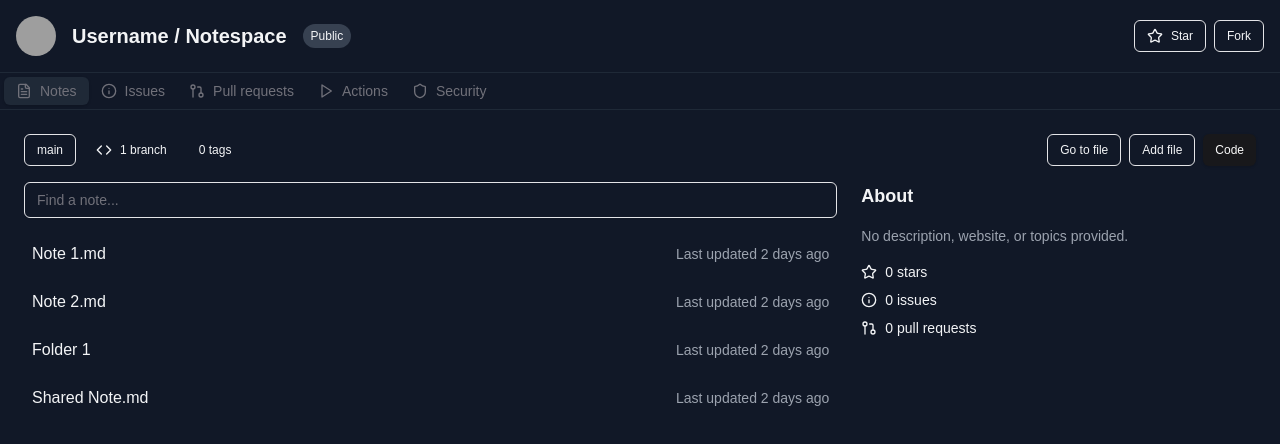
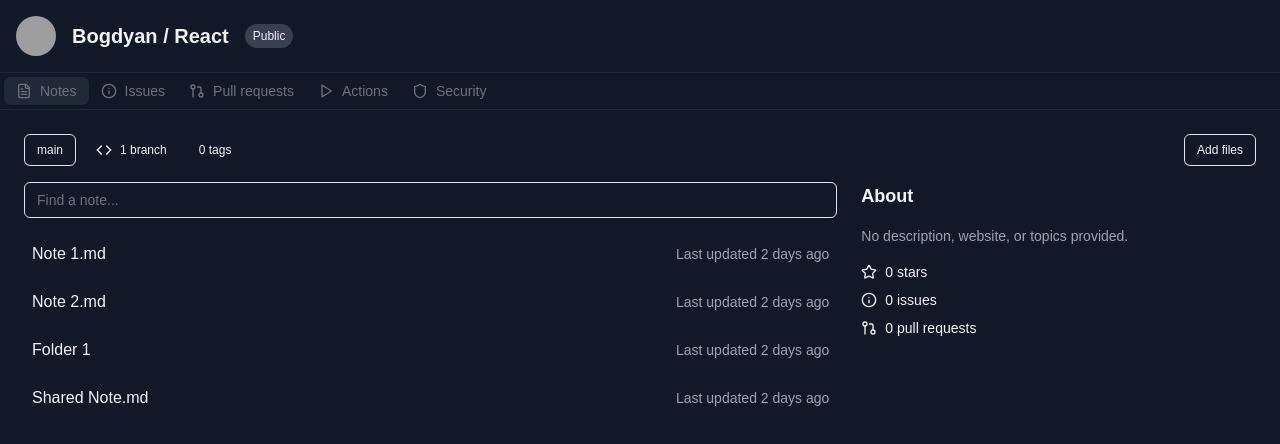
Before and after one commit to Bogdyans/TPWeb, a Next.js app: page /Bogdyan/React in a window 1280 px wide. Shown: the top 444 px of the page. Built offline with nearby package versions, Linux system fonts and the light colour scheme; grey boxes are pictures that could not be loaded.

Commit message:
feature([username]/[notespace]): Add username and notespace info on page

```diff
--- /dev/null
+++ b/app/[username]/[notespace]/components/rootFileList.tsx
@@ -0,0 +1,17 @@
+import { Input } from "@/components/ui/input";
+
+export default function RootFileList(){
+    return  (
+        <div className="col-span-2">
+            <Input className="mb-4" placeholder="Find a note..." />
+            <ul className="space-y-2">
+              {['Note 1.md', 'Note 2.md', 'Folder 1', 'Shared Note.md'].map((item) => (
+                <li key={item} className="flex items-center justify-between p-2 hover:bg-gray-800 rounded">
+                  <span>{item}</span>
+                  <span className="text-gray-400 text-sm">Last updated 2 days ago</span>
+                </li>
+              ))}
+            </ul>
+          </div>
+    )
+}
--- a/app/[username]/[notespace]/page.tsx
+++ b/app/[username]/[notespace]/page.tsx
@@ -1,10 +1,16 @@
+'use client'
+
 import { Button } from "@/components/ui/button"
 import { Input } from "@/components/ui/input"
 import { Tabs, TabsList, TabsTrigger } from "@/components/ui/tabs"
 import { Avatar, AvatarFallback, AvatarImage } from "@/components/ui/avatar"
 import { Code, FileText, GitPullRequest, Info, Play, Shield, Star } from "lucide-react"
+import { useRouter } from "next/navigation"
+import Link from "next/link"
+import RootFileList from "./components/rootFileList"
 
-export default function Component() {
+export default function Component({ params }) {
+
   return (
     <div className="min-h-screen bg-gray-900 text-gray-100">
       <header className="border-b border-gray-800 p-4">
@@ -14,17 +20,9 @@ export default function Component() {
               <AvatarImage src="/placeholder-avatar.jpg" alt="@user" />
               <AvatarFallback>U</AvatarFallback>
             </Avatar>
-            <h1 className="text-xl font-semibold">Username / Notespace</h1>
+            <h1 className="text-xl font-semibold">
+              <Link href={`/${params.username}`}>{params.username} </Link> / {params.notespace}</h1>
             <span className="rounded-full bg-gray-700 px-2 py-1 text-xs">Public</span>
-          </div>
-          <div className="flex items-center space-x-2">
-            <Button variant="outline" size="sm">
-              <Star className="mr-2 h-4 w-4" />
-              Star
-            </Button>
-            <Button variant="outline" size="sm">
-              Fork
-            </Button>
           </div>
         </div>
       </header>
@@ -70,28 +68,12 @@ export default function Component() {
           </div>
           <div className="flex space-x-2">
             <Button variant="outline" size="sm">
-              Go to file
-            </Button>
-            <Button variant="outline" size="sm">
-              Add file
-            </Button>
-            <Button variant="default" size="sm">
-              Code
+              Add files
             </Button>
           </div>
         </div>
         <div className="grid grid-cols-3 gap-6">
-          <div className="col-span-2">
-            <Input className="mb-4" placeholder="Find a note..." />
-            <ul className="space-y-2">
-              {['Note 1.md', 'Note 2.md', 'Folder 1', 'Shared Note.md'].map((item) => (
-                <li key={item} className="flex items-center justify-between p-2 hover:bg-gray-800 rounded">
-                  <span>{item}</span>
-                  <span className="text-gray-400 text-sm">Last updated 2 days ago</span>
-                </li>
-              ))}
-            </ul>
-          </div>
+          <RootFileList/>
           <div>
             <h2 className="text-lg font-semibold mb-4">About</h2>
             <p className="text-sm text-gray-400 mb-4">
--- a/app/home/components/notespaceList.tsx
+++ b/app/home/components/notespaceList.tsx
@@ -10,6 +10,7 @@ import axios from "axios"
 import { fetchHomeEnviromentsForUser } from "@/api/enviroment";
 import { useAlerts } from "@/components/alert/Alert";
 import { HomeEnviroment } from "@/types/HomeEnviroments";
+import { listEnv } from "../mocks/EnviromentList";
 
 export default function NotespaceList() {
     let [notespaces, setNotespaces] = useState<HomeEnviroment[]>([]);
@@ -30,15 +31,9 @@ export default function NotespaceList() {
                 const fetchedNotespaces = await fetchHomeEnviromentsForUser(userId)
                 setNotespaces(fetchedNotespaces)
             } catch (err) {
-                if (axios.isAxiosError(err)) {
-                    if (err.code === 'ECONNABORTED') {
-                      setError("Request timed out. Please try again.")
-                    } else {
-                      setError(err.response?.data?.message || "An error occurred while fetching notespaces.")
-                    }
-                  } else {
-                    setError("An unexpected error occurred.")
-                  }
+
+                setNotespaces(listEnv);
+                //setError("An error occurred while fetching notespaces.");
                 addAlert(`An error occurred while fetching notespaces.`, "error");
                 console.error("Error fetching notespaces:", err)
             } finally {
@@ -73,17 +68,18 @@ export default function NotespaceList() {
             ) : filteredNotespaces.length > 0 ? (
                 <ul className="space-y-2 ml-2">
                     {filteredNotespaces.map((notespace) => (
-                        <li key={notespace.enviromentId} className="flex items-center hover:bg-gray-900 p-1 rounded-sm">
+                        <li key={notespaces.indexOf(notespace)} className="flex items-center hover:bg-gray-900 p-1 rounded-sm">
                             <Link href={`/${notespace.authorName}/${notespace.enviromentName}`}>
                                 <div className="w-6 h-6 rounded-full bg-gray-700 mr-2"></div>
-                                {notespace.authorName}/{notespace.enviromentName}
+                                {notespace.authorName} / {notespace.enviromentName}
                             </Link>
                         </li>
                     ))}
                 </ul>
             ) : (
                 <div className="text-center text-gray-500">No notespaces found.</div>
-            )}
-        </div>
+            )
+            }
+        </div >
     );
 }
--- /dev/null
+++ b/app/home/mocks/EnviromentList.tsx
@@ -0,0 +1,7 @@
+import { HomeEnviroment } from "@/types/HomeEnviroments"
+
+export const listEnv: HomeEnviroment[] = [
+    {authorName: "Bogdyan", enviromentName: "React"},
+    {authorName: "IliaFtor",enviromentName: "TP"},
+    {authorName: "Bogdyan", enviromentName: "University"}
+]
--- a/app/home/page.tsx
+++ b/app/home/page.tsx
@@ -20,10 +20,6 @@ export default function Component() {
     const handleCreate = () => {
         addAlert("You can also use variant modifiers to target media queries like responsive breakpoints, dark mode, prefers-reduced-motion, and more. For example, use md:text-balance to apply the text-balance utility at only medium screen sizes and above.", "success");
     };
-
-    const getRepos = () => {
-
-    }
 
     return (
         <div className="flex h-screen bg-gray-950 text-white-100">
--- a/types/HomeEnviroments.ts
+++ b/types/HomeEnviroments.ts
@@ -1,5 +1,4 @@
 export interface HomeEnviroment {
-    enviromentId: number;
     enviromentName: string;
     authorName: string;
 };
```
